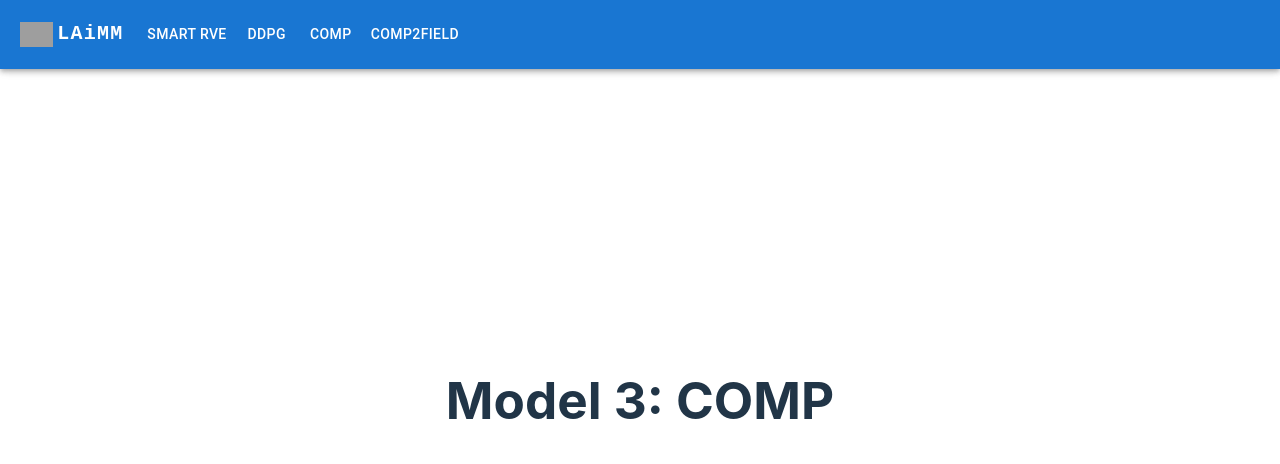
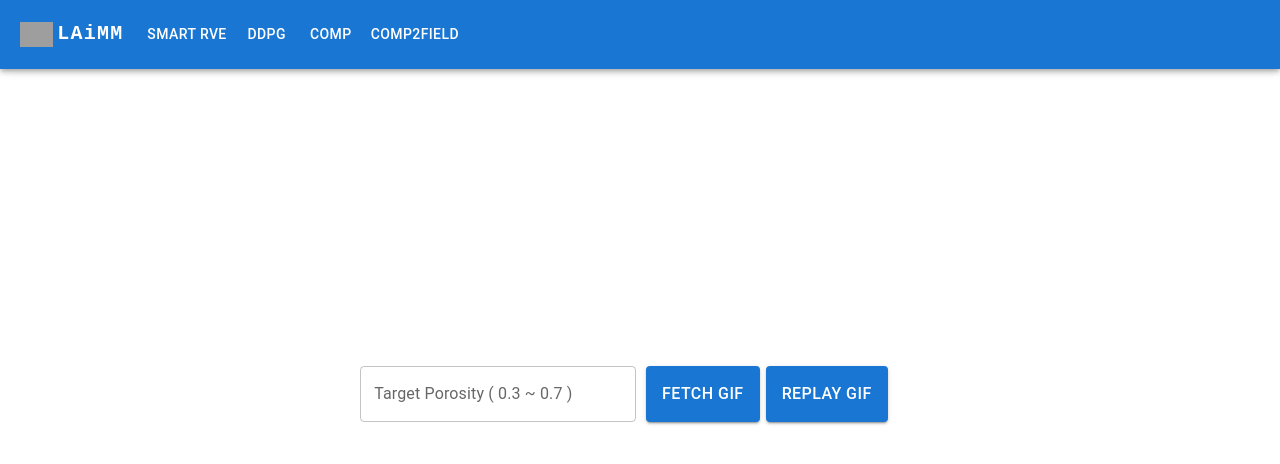
Before and after one commit to momonong/RL-demo-web, a React (Vite) app in the folder frontend/: page / in a window 1280 px wide. Shown: the top 464 px of the page. Built offline with nearby package versions, Linux system fonts and the light colour scheme; grey boxes are pictures that could not be loaded.

Commit message:
Set background color to light theme

```diff
--- a/frontend/src/App.css
+++ b/frontend/src/App.css
@@ -52,3 +52,15 @@ input[type="number"]::-webkit-outer-spin-button {
 input[type="number"] {
   -moz-appearance: textfield;
 }
+
+/* light-theme.css */
+
+/* 浅色主题样式 */
+body.light-theme {
+  background-color: #f0f0f0; /* 浅色背景颜色 */
+  color: #333; /* 浅色文本颜色 */
+}
+
+body {
+  background-color: white;  /* 或其他你想要的淺色背景 */
+}
--- a/frontend/src/App.tsx
+++ b/frontend/src/App.tsx
@@ -24,8 +24,8 @@ function App() {
       </Routes>
       </Router>*/}
       {/* <SmartRVE /> */}
-      {/* <DDPG /> */}
-      <COMP />
+      <DDPG />
+      {/* <COMP /> */}
     </>
   );
 }
```
